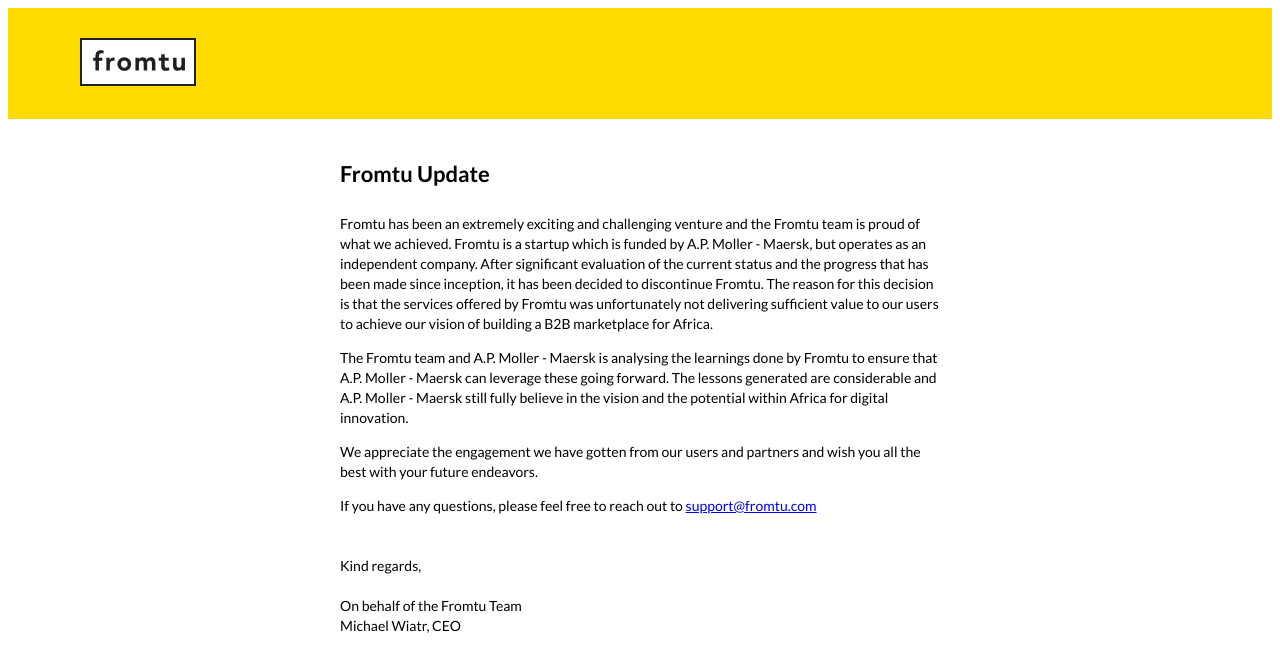
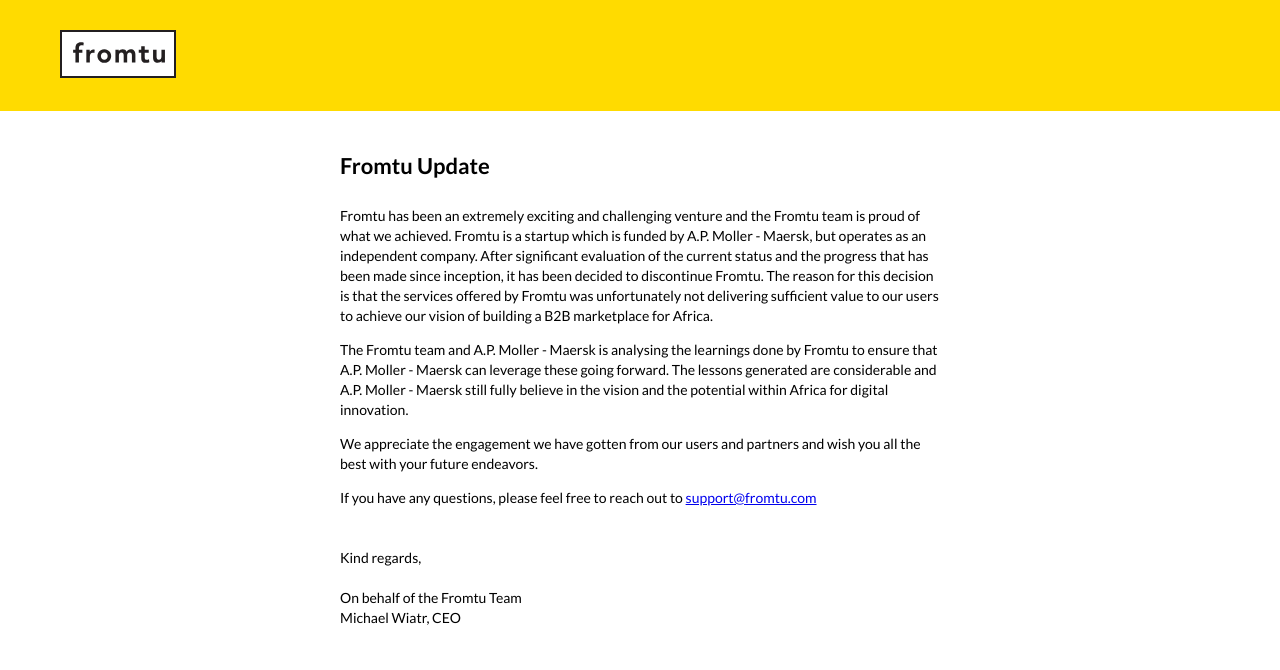
Before and after one commit to Fromtu/fromtu, a plain HTML site: page index.html in a window 1280 px wide. Drawn offline with Linux system fonts and the light colour scheme.

Commit message:
Fixed margins

```diff
--- a/index.html
+++ b/index.html
@@ -8,6 +8,7 @@
         body {
             font-family: lato;
             padding: 0;
+            margin: 0;
             color: #000;
         }
         img {
@@ -15,17 +16,13 @@
         }
 
         .header {
-            text-align: center;
-            padding: 30px;
+            padding: 30px 60px;
             background-color:#FFDB00;
         }
 
         h1 {
             font-size: 22px;
             margin-bottom: 30px;
-        }
-        .logo-wrapper {
-            max-width: 200px
         }
         .signature {
             margin-top: 40px;
@@ -42,9 +39,7 @@
   </head>
   <body>
     <div class="header">
-        <div class="logo-wrapper">
-            <img src="logo.svg"/>
-        </div>
+        <img src="logo.svg"/>
     </div>
     <div class="message">
             <h1>Fromtu Update</h1>
```
